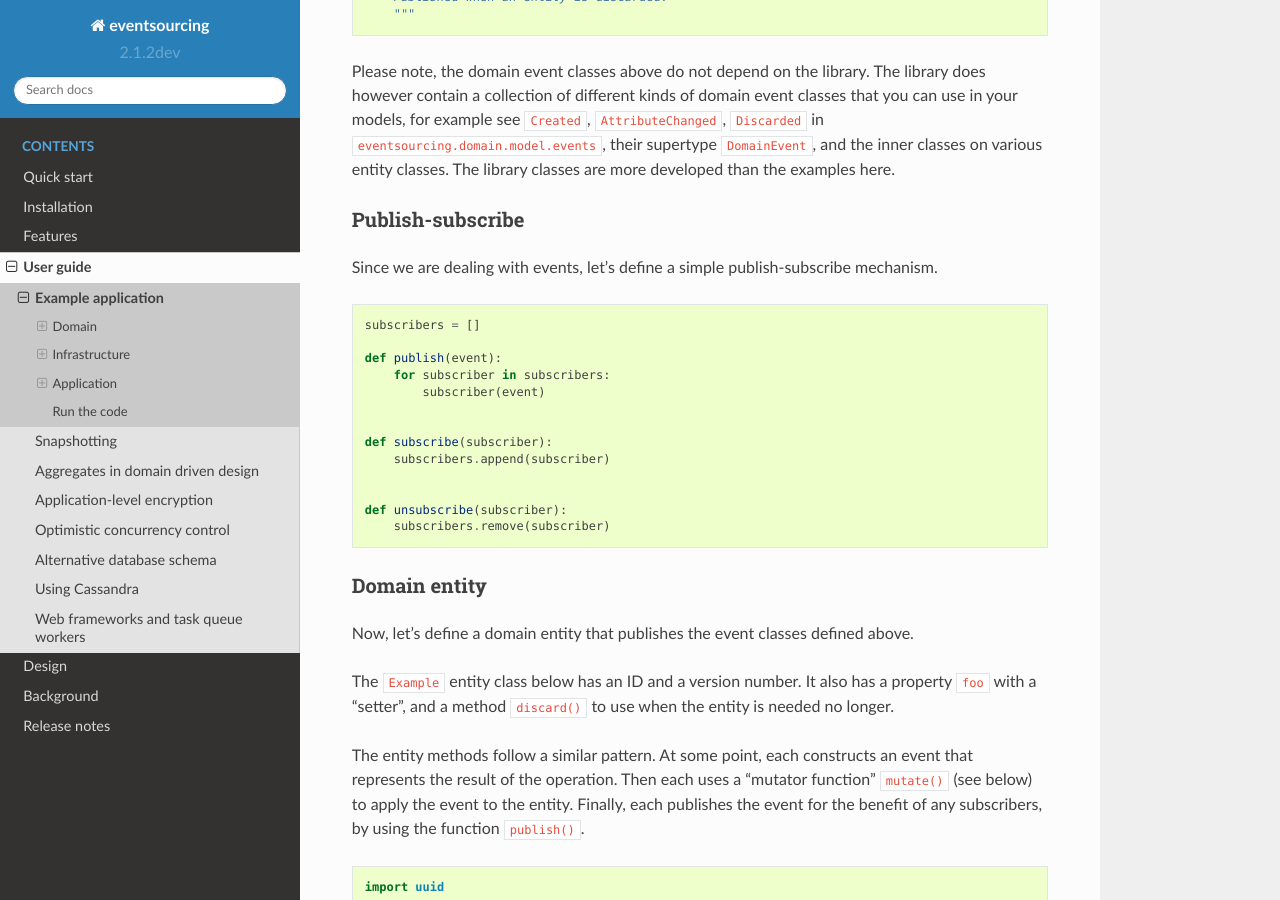
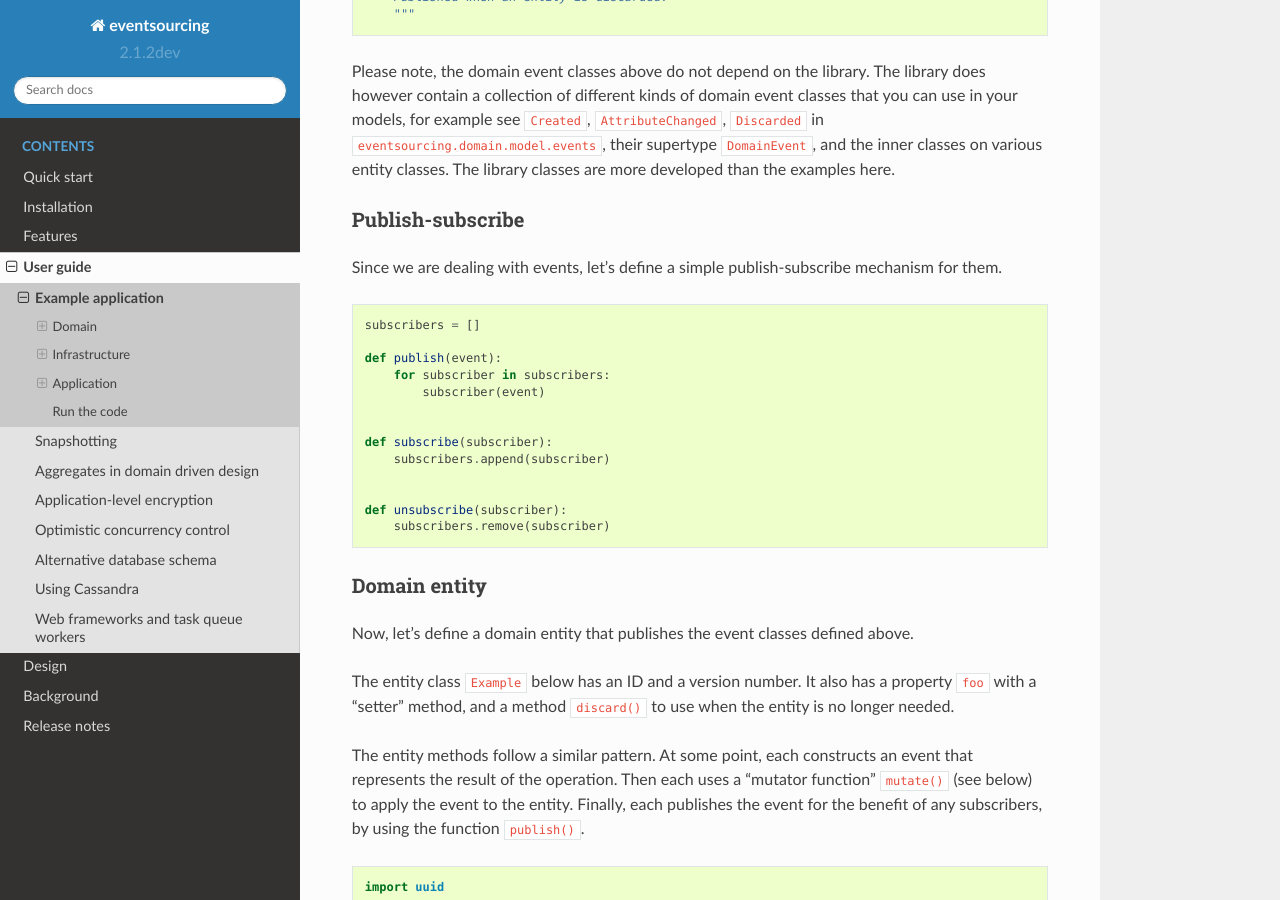
Before and after one commit to pyeventsourcing/eventsourcing, a Sphinx documentation site: the page built from docs/topics/user_guide/example_application.rst, in a window 1280 px wide and 900 px high, scrolled down 1735 px. Built offline with Sphinx 7.4.7 and the Read the Docs theme 2.0.0, drawn with Linux system fonts in a browser that asks for light colours.

```diff
--- a/docs/topics/user_guide/example_application.rst
+++ b/docs/topics/user_guide/example_application.rst
@@ -82,7 +82,7 @@
 Publish-subscribe
 -----------------
 
-Since we are dealing with events, let's define a simple publish-subscribe mechanism.
+Since we are dealing with events, let's define a simple publish-subscribe mechanism for them.
 
 .. code:: python
 
@@ -107,9 +107,9 @@
 
 Now, let's define a domain entity that publishes the event classes defined above.
 
-The ``Example`` entity class below has an ID and a version number. It also
-has a property ``foo`` with a "setter", and a method ``discard()`` to use
-when the entity is needed no longer.
+The entity class ``Example`` below has an ID and a version number. It also
+has a property ``foo`` with a "setter" method, and a method ``discard()`` to use
+when the entity is no longer needed.
 
 The entity methods follow a similar pattern. At some point, each
 constructs an event that represents the result of the operation.
```
